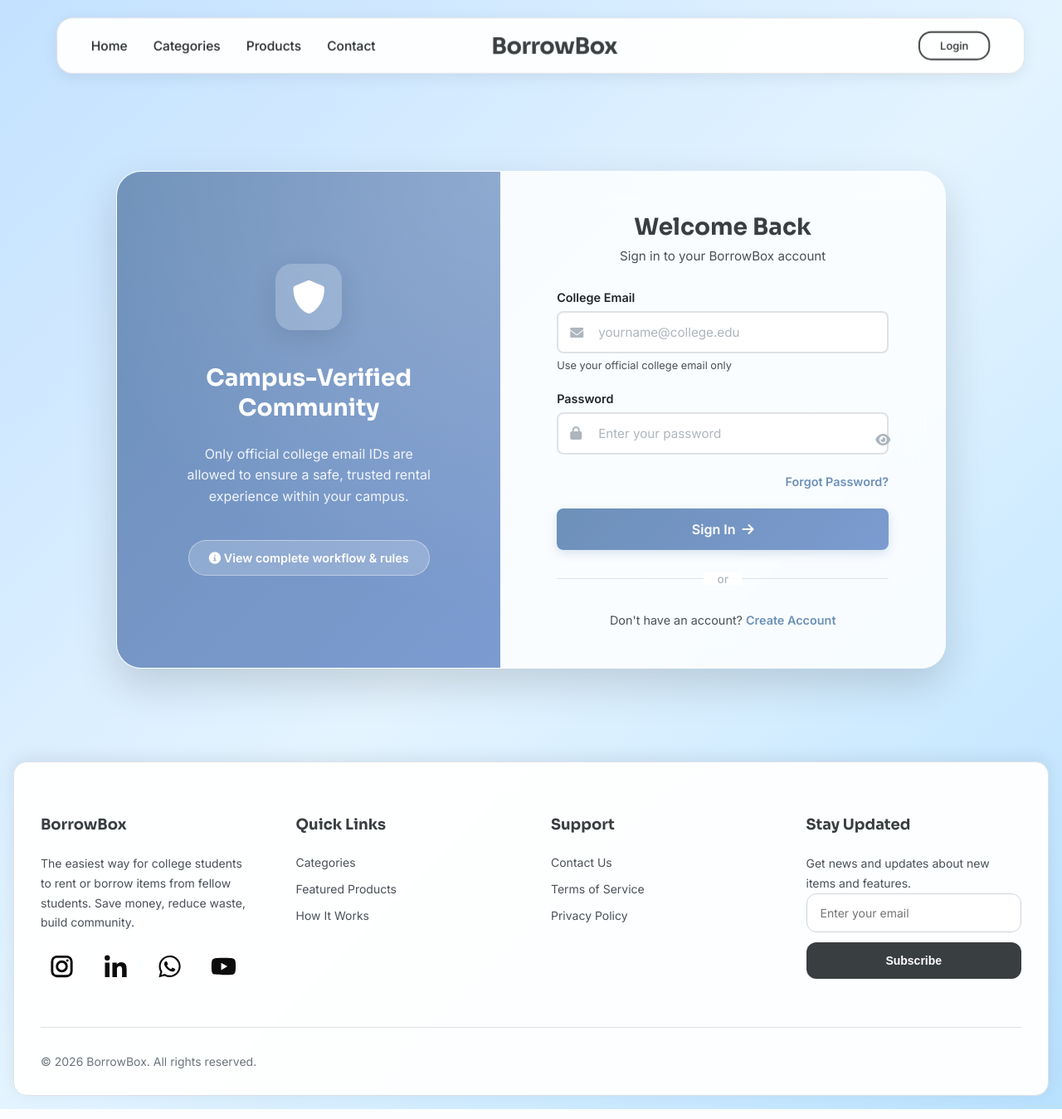
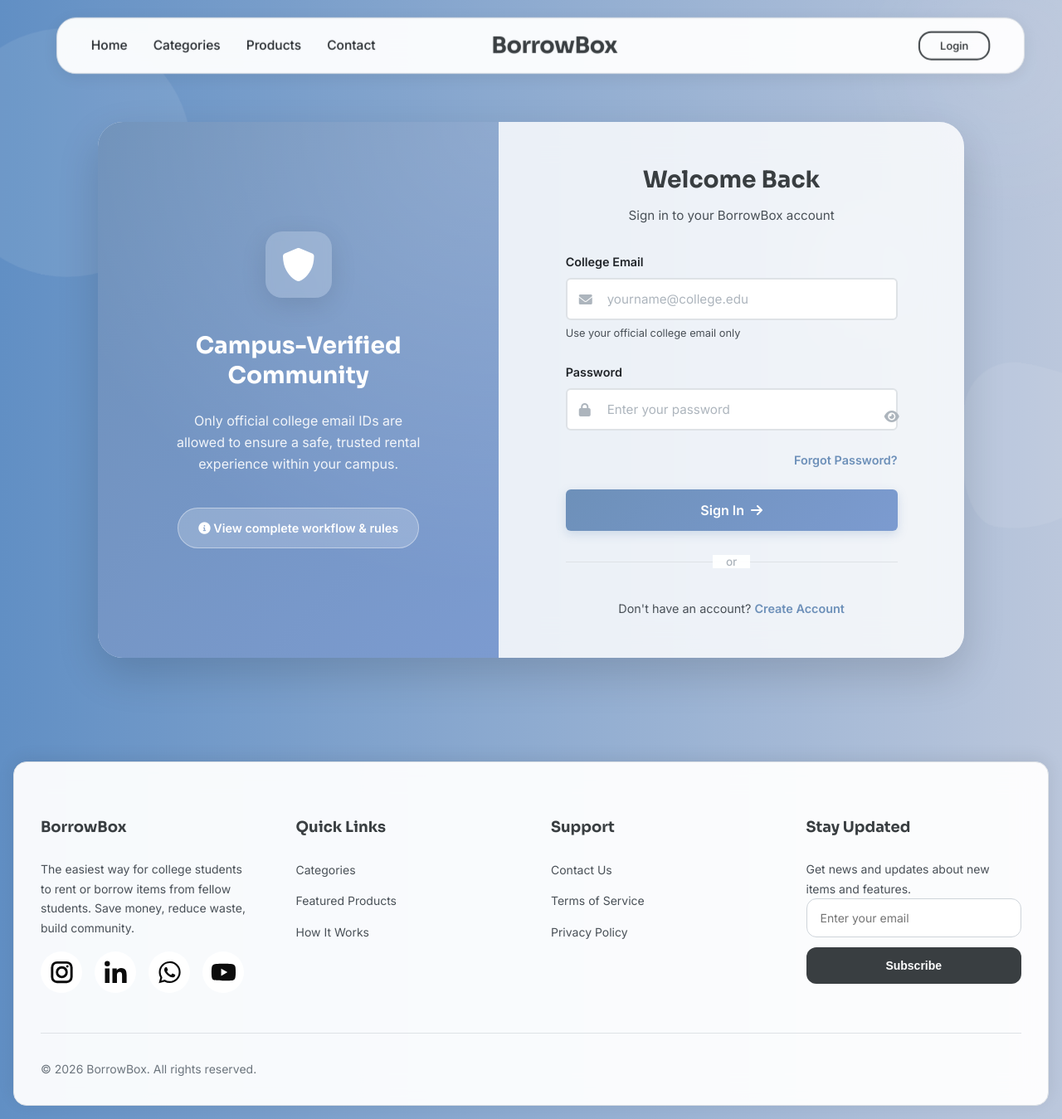
Before and after one commit to 2K-com/BorrowBox, a Python web app: template client/templates/login.html in a window 1280 px wide. Shown: the whole page at 83% size. Run offline with Jinja, Linux system fonts and the light colour scheme; the template is opened without the code that fills it, so the values that code supplies are empty.

Commit message:
Login screen change

```diff
--- a/client/static/css/login.css
+++ b/client/static/css/login.css
@@ -4,55 +4,6 @@ LOGIN PAGE STYLES - BORROWBOX
 Campus-Verified Rental Platform
 =============================
 */
-
-@import url('https://fonts.googleapis.com/css2?family=Inter:wght@300;400;500;600;700;800&family=Sora:wght@400;500;600;700;800&display=swap');
-
-:root {
-  /* Typography */
-  --font-main: 'Sora', sans-serif;
-  --font-secondary: 'Inter', sans-serif;
-
-  /* Colors from root.css */
-  --primary-color: #393E41;
-  --primary-light: #646c71;
-  --primary-dark: #2b2f31;
-  --secondary-color: #D04049;
-  --tertiary-color: #FFCC95;
-  --quaternary-color: #6D90B9;
-  --accent-blue: #BBC7DC;
-  --accent-blue-light: #e4eeff;
-  --accent-blue-dark: #7c9bd0;
-
-  /* Neutrals */
-  --white: #FFFFFF;
-  --off-white: #F8F9FA;
-  --light-gray: #E9ECEF;
-  --gray: #ADB5BD;
-  --dark-gray: #495057;
-  --charcoal: #212529;
-
-  /* Semantic */
-  --bg-gradient: linear-gradient(135deg, #c3e1ff, #e4f4ff, #b8e1ff);
-  --text-primary: #212529;
-  --text-secondary: #495057;
-  --border-light: #DEE2E6;
-
-  /* Spacing */
-  --space-xs: 0.5rem;
-  --space-sm: 0.75rem;
-  --space-md: 1rem;
-  --space-lg: 1.5rem;
-  --space-xl: 2rem;
-
-  /* Radius */
-  --radius-sm: 8px;
-  --radius-md: 12px;
-  --radius-lg: 16px;
-  --radius-xl: 20px;
-
-  /* Transitions */
-  --transition: 0.3s ease;
-}
 
 
 
@@ -66,10 +17,155 @@ body {
   background: var(--bg-gradient);
   color: var(--text-primary);
   font-family: var(--font-secondary);
+  font-size: var(--fs-base);
+  line-height: 1.6;
   min-height: 100vh;
   overflow-x: hidden;
+  position: relative;
 }
 
+
+.floating-background {
+  position: fixed;
+  top: 0;
+  left: 0;
+  width: 100vw;
+  height: 100vh;
+  z-index: -1;
+  overflow: hidden;
+  pointer-events: none;
+}
+
+.shape {
+  position: absolute;
+  border-radius: 50%;
+  opacity: 0.08;
+  background: var(--white);
+  animation: float 25s infinite ease-in-out;
+}
+
+.shape-1 {
+  width: 300px;
+  height: 300px;
+  top: 10%;
+  left: -100px;
+  animation-duration: 30s;
+}
+
+.shape-2 {
+  width: 200px;
+  height: 200px;
+  top: 60%;
+  right: -50px;
+  animation-duration: 35s;
+  border-radius: 30% 70% 70% 30% / 30% 30% 70% 70%;
+}
+
+.shape-3 {
+  width: 150px;
+  height: 150px;
+  top: 35%;
+  right: 15%;
+  animation-duration: 40s;
+}
+
+.shape-4 {
+  width: 100px;
+  height: 100px;
+  bottom: 15%;
+  left: 25%;
+  animation-duration: 28s;
+}
+
+.shape-5 {
+  width: 400px;
+  height: 400px;
+  top: -150px;
+  right: -150px;
+  background: radial-gradient(circle, var(--white) 0%, transparent 70%);
+  opacity: 0.06;
+  animation: floatReverse 45s infinite ease-in-out;
+}
+
+.ring-container {
+  position: fixed;
+  top: 0;
+  left: 0;
+  width: 100%;
+  height: 100%;
+  z-index: -1;
+  /* Behind everything */
+  overflow: hidden;
+  pointer-events: none;
+  /* Won't block clicks on buttons */
+}
+
+.floating-ring {
+  position: absolute;
+  border-radius: 50%;
+  border: 2px solid rgba(205, 223, 255, 0.573);
+  /* Accent Blue Dark */
+  box-shadow: 0 0 15px rgba(124, 155, 208, 0.1),
+    inset 0 0 10px rgba(124, 155, 208, 0.1);
+  background: transparent;
+  animation: float-around linear infinite;
+}
+
+/* Glassy Inner Ring (Optional detail) */
+.floating-ring::after {
+  content: '';
+  position: absolute;
+  inset: 10px;
+  border: 1px solid rgba(255, 255, 255, 0.05);
+  border-radius: 50%;
+  backdrop-filter: blur(2px);
+}
+
+@keyframes float-around {
+  0% {
+    transform: translateY(0) rotate(0deg);
+  }
+
+  50% {
+    transform: translateY(-30px) rotate(180deg);
+  }
+
+  100% {
+    transform: translateY(0) rotate(360deg);
+  }
+}
+
+@keyframes float {
+
+  0%,
+  100% {
+    transform: translate(0, 0) rotate(0deg);
+  }
+
+  33% {
+    transform: translate(40px, -60px) rotate(15deg);
+  }
+
+  66% {
+    transform: translate(-30px, 30px) rotate(-10deg);
+  }
+}
+
+@keyframes floatReverse {
+
+  0%,
+  100% {
+    transform: translate(0, 0) rotate(0deg);
+  }
+
+  33% {
+    transform: translate(-40px, 60px) rotate(-15deg);
+  }
+
+  66% {
+    transform: translate(30px, -30px) rotate(10deg);
+  }
+}
 
 
 /* ========== NAVBAR ========== */
@@ -95,7 +191,6 @@ body {
     border-radius 0.45s ease,
     transform 0.45s ease,
     box-shadow 0.45s ease;
-
   transform: scale(0.97);
   margin-inline: auto;
 
@@ -109,7 +204,10 @@ body {
   /* subtle softness */
   transform: scale(1);
   box-shadow: 0 10px 35px rgba(0, 0, 0, 0.15);
-  background: rgba(255, 255, 255, 0.98);
+  background:none;
+  border:none;
+  backdrop-filter: var(--glass-blur);
+  padding-left:60px;
 }
 
 
@@ -244,18 +342,20 @@ body {
   justify-content: center;
   align-items: center;
   min-height: 100vh;
-  padding: 120px 1rem 3rem;
+  padding-left: 60px;
+  padding-right:60px;
+  padding-top:none;
 }
 
 .auth-container {
   width: 100%;
-  max-width: 1000px; /* Wider for split layout */
+  margin-top:none;
+  max-width: 90%; /* Wider for split layout */
   min-height: 600px;
   display: flex;
   background: rgba(255, 255, 255, 0.7); /* Glass Background */
   backdrop-filter: blur(20px); /* Blur effect */
   -webkit-backdrop-filter: blur(20px);
-  border: 1px solid rgba(255, 255, 255, 0.5);
   box-shadow: 0 20px 50px rgba(0, 0, 0, 0.15);
   border-radius: 30px; /* Rectangular Capsule */
   overflow: hidden; /* Clips children */
@@ -285,6 +385,8 @@ body {
   text-align: center;
   color: var(--white);
   position: relative;
+  border:black;
+  border-width: 10px;
 }
 
 /* Optional Overlay pattern or image can be added here */
--- a/client/static/js/login.js
+++ b/client/static/js/login.js
@@ -11,6 +11,16 @@ document.addEventListener('DOMContentLoaded', () => {
     initOTPInput();
     initStepNavigation();
     initFormValidation();
+});
+
+const navbar = document.querySelector(".navbar");
+
+window.addEventListener("scroll", () => {
+    if (window.scrollY > 60) {
+        navbar.classList.add("navbar-scrolled");
+    } else {
+        navbar.classList.remove("navbar-scrolled");
+    }
 });
 
 // ========================================
--- a/client/templates/login.html
+++ b/client/templates/login.html
@@ -16,6 +16,15 @@
     <link rel="stylesheet" href="../static/css/login.css" />
   </head>
   <body>
+    <!-- Floating Background Shapes -->
+    <div class="floating-background">
+      <div class="shape shape-1"></div>
+      <div class="shape shape-2"></div>
+      <div class="shape shape-3"></div>
+      <div class="shape shape-4"></div>
+      <div class="shape shape-5"></div>
+    </div>
+
     <!-- ======== NAVBAR ======== -->
     <nav class="navbar">
       <ul class="nav-left">
```
Also changed, not shown: client/static/css/style.css (+1 -13 lines).
